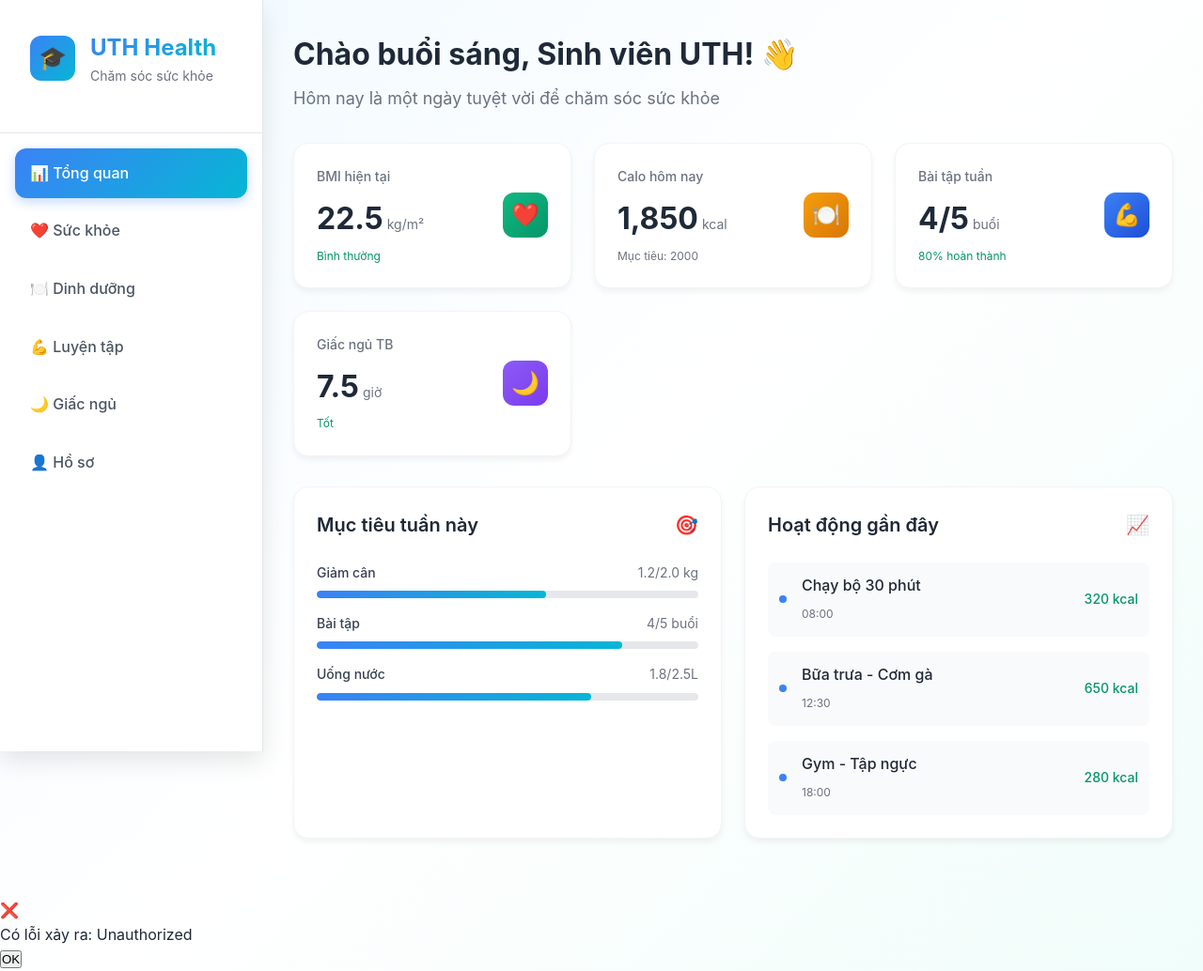
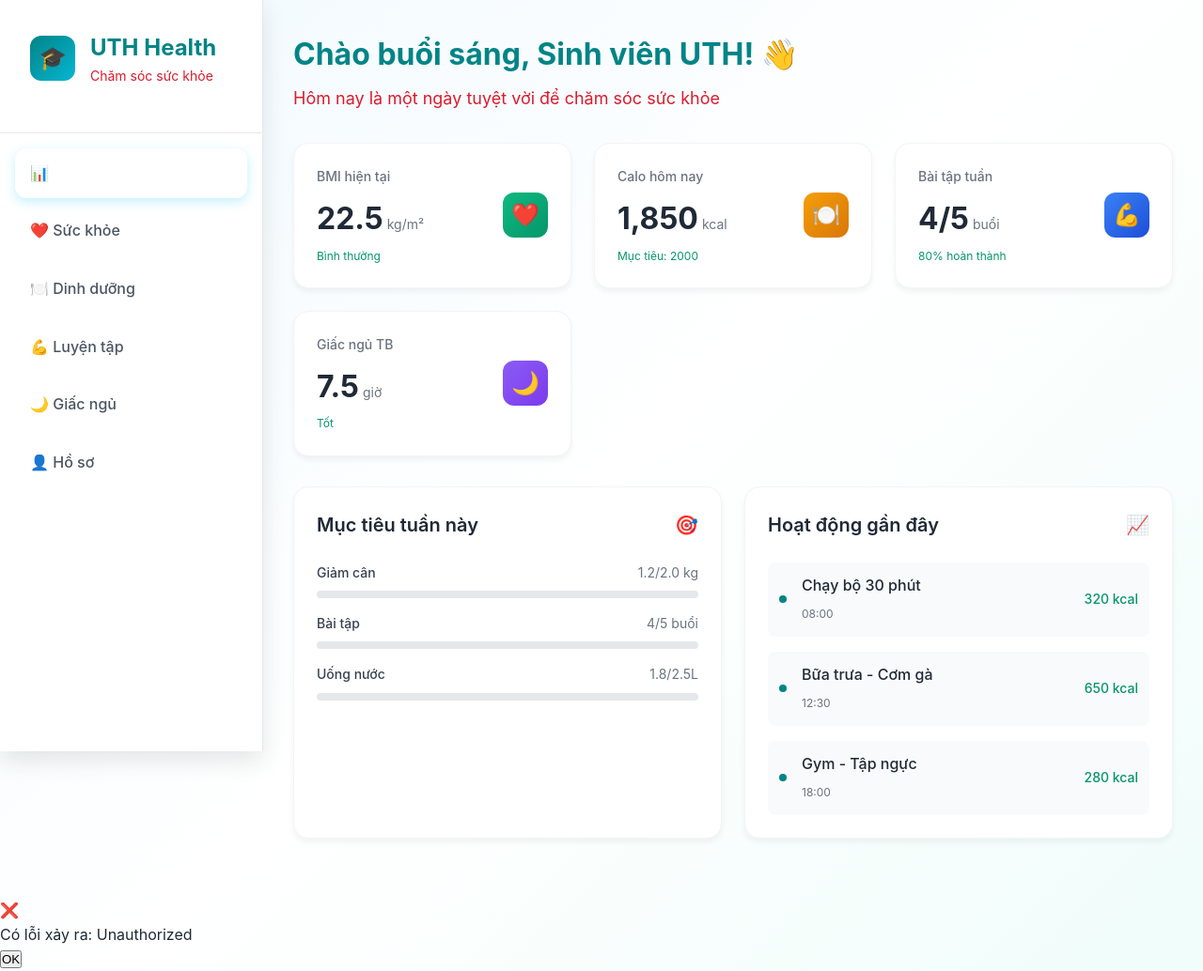
Before and after one commit to duynam2802/LTW_BTL_CSSK_TH, a PHP site: page /index.html in a window 1280 px wide. Shown: the whole page at 94% size. Run offline with PHP 8.4, Linux system fonts and the light colour scheme.

Commit message:
Update color styles

```diff
--- a/assets/css/style.css
+++ b/assets/css/style.css
@@ -114,7 +114,7 @@
 .logo-icon {
     width: 48px;
     height: 48px;
-    background: linear-gradient(135deg, #3b82f6, #06b6d4);
+    background: linear-gradient(135deg, #018486, #06b6d4);
     border-radius: 12px;
     display: flex;
     align-items: center;
@@ -125,7 +125,7 @@
 .logo-text h1 {
     font-size: 1.5rem;
     font-weight: 700;
-    background: linear-gradient(135deg, #3b82f6, #06b6d4);
+    background: linear-gradient(135deg, #018486, #018486);
     -webkit-background-clip: text;
     -webkit-text-fill-color: transparent;
     background-clip: text;
@@ -133,7 +133,7 @@
 
 .logo-text p {
     font-size: 0.875rem;
-    color: #6b7280;
+    color: #da1c2d;
 }
 
 .logout-btn {
@@ -176,14 +176,14 @@
 
 .nav-item:hover {
     background: #f3f4f6;
-    color: #3b82f6;
+    color: #018486;
     transform: translateX(4px);
 }
 
 .nav-item.active {
-    background: linear-gradient(135deg, #3b82f6, #06b6d4);
+    background: linear-gradient(135deg, #018486);
     color: white;
-    box-shadow: 0 4px 12px rgba(59, 130, 246, 0.3);
+    box-shadow: 0 4px 12px rgba(59, 206, 246, 0.3);
 }
 
 /* Main Content */
@@ -215,12 +215,12 @@
 .section-header h2 {
     font-size: 2rem;
     font-weight: 700;
-    color: #1f2937;
+    color: #018486;
     margin-bottom: 0.5rem;
 }
 
 .section-header p {
-    color: #6b7280;
+    color: #da1c2d;
     font-size: 1.125rem;
 }
 
@@ -279,13 +279,12 @@
 
 .stat-change {
     font-size: 0.75rem;
-    color: #6b7280;
+    color: #059669;
 }
 
 .stat-change.positive {
     color: #059669;
 }
-
 .stat-icon {
     width: 48px;
     height: 48px;
@@ -294,7 +293,7 @@
     align-items: center;
     justify-content: center;
     font-size: 1.5rem;
-    background: linear-gradient(135deg, #3b82f6, #06b6d4);
+    background: linear-gradient(135deg, #018486, #06b6d4);
 }
 
 .stat-icon.health { background: linear-gradient(135deg, #10b981, #059669); }
@@ -379,7 +378,7 @@
 
 .progress-fill {
     height: 100%;
-    background: linear-gradient(90deg, #3b82f6, #06b6d4);
+    background: linear-gradient(90deg, #018486);
     border-radius: 4px;
     transition: width 0.5s ease;
 }
@@ -403,7 +402,7 @@
 .activity-dot {
     width: 8px;
     height: 8px;
-    background: #3b82f6;
+    background: #018486;
     border-radius: 50%;
     flex-shrink: 0;
 }
@@ -521,7 +520,7 @@
 
 /* Buttons */
 .btn-primary {
-    background: linear-gradient(135deg, #3b82f6, #06b6d4);
+    background: linear-gradient(135deg, #018486);
     color: white;
     border: none;
     padding: 0.875rem 1.5rem;
@@ -533,7 +532,7 @@
 
 .btn-primary:hover {
     transform: translateY(-1px);
-    box-shadow: 0 4px 12px rgba(59, 130, 246, 0.3);
+    box-shadow: 0 4px 12px rgba(59, 209, 246, 0.3);
 }
 
 .btn-primary:disabled {
@@ -543,7 +542,7 @@
 }
 
 .btn-start {
-    background: #3b82f6;
+    background: #018486;
     color: white;
     border: none;
     padding: 0.5rem 1rem;
@@ -595,7 +594,7 @@
 }
 
 .meal-btn.active {
-    background: linear-gradient(135deg, #3b82f6, #06b6d4);
+    background: linear-gradient(135deg, #018486);
     color: white;
     border-color: transparent;
 }
@@ -713,7 +712,7 @@
 .avatar {
     width: 80px;
     height: 80px;
-    background: linear-gradient(135deg, #3b82f6, #06b6d4);
+    background: linear-gradient(135deg, #018486, #06b6d4);
     border-radius: 50%;
     display: flex;
     align-items: center;
```
Also changed, not shown: assets/css/auth.css (+10 -8 lines), style.css (+7 -6 lines).
